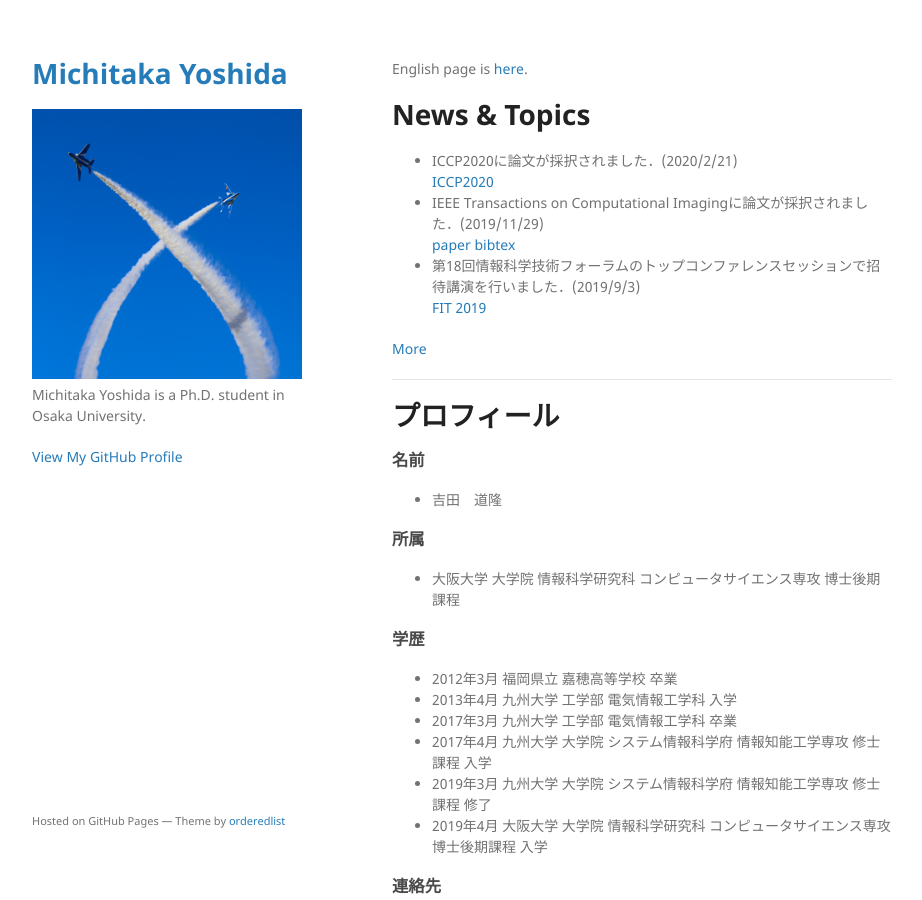
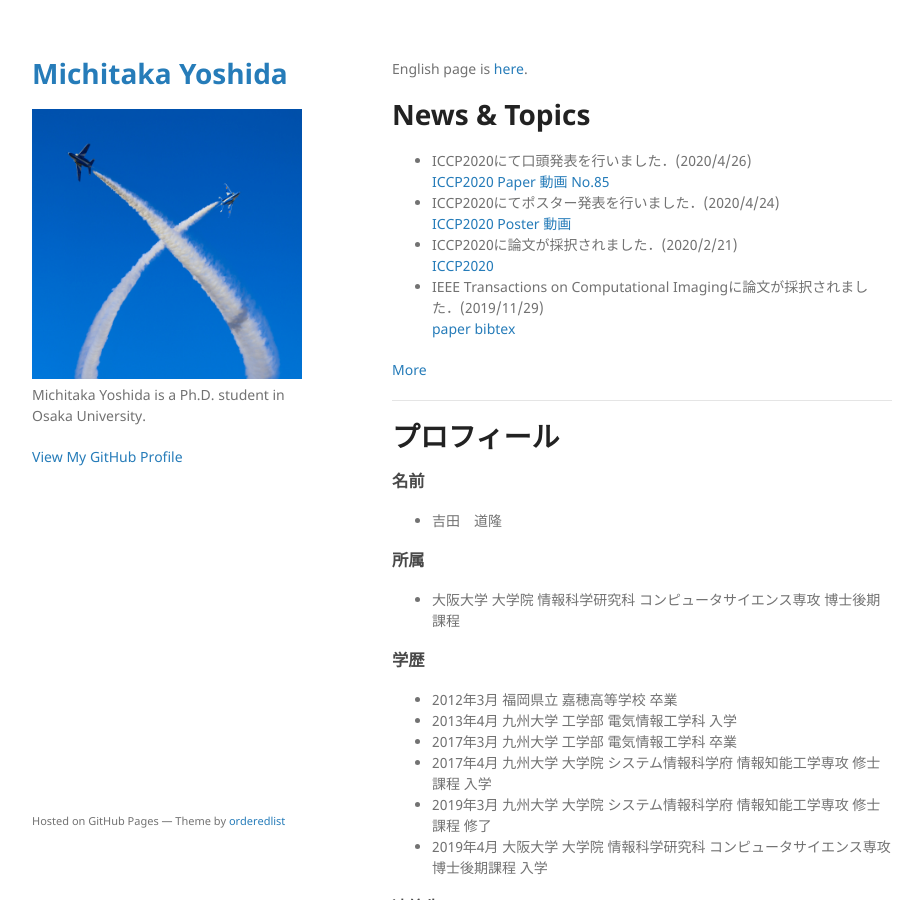
Before and after one commit to michitakayoshida/michitakayoshida.github.io, a Jekyll site: the page built from index.md, in a window 1280 px wide and 900 px high. Shown: the whole window, without its empty margins (178-1100 px from the left). Built offline with Jekyll 4.4.1, drawn with Linux system fonts in a browser that asks for light colours.

Commit message:
Update index.md
update ICCP

```diff
--- a/index.md
+++ b/index.md
@@ -9,12 +9,15 @@ English page is [here](./index_en.html).
 
 # News & Topics
 
+- ICCP2020にて口頭発表を行いました．(2020/4/26)
+[ICCP2020 Paper](https://iccp2020.engr.wustl.edu/) [動画 No.85](https://www.youtube.com/watch?v=yDBU-3Ag3bQ)
+- ICCP2020にてポスター発表を行いました．(2020/4/24)
+[ICCP2020 Poster](https://iccp2020.engr.wustl.edu/) [動画](https://www.youtube.com/watch?v=6WHq7_sICAA&t=1s)
 - ICCP2020に論文が採択されました．(2020/2/21)
 [ICCP2020](https://iccp2020.engr.wustl.edu/)
 - IEEE Transactions on Computational Imagingに論文が採択されました．(2019/11/29)
 [paper](https://ieeexplore.ieee.org/document/8918110) [bibtex](/bib/tci2019.bib)
-- 第18回情報科学技術フォーラムのトップコンファレンスセッションで招待講演を行いました．(2019/9/3)
-[FIT 2019](https://www.ipsj.or.jp/event/fit/fit2019/FIT2019program_web/data/html/event/eventTCS3.html)
+
 
 [More](./news)
 
```
